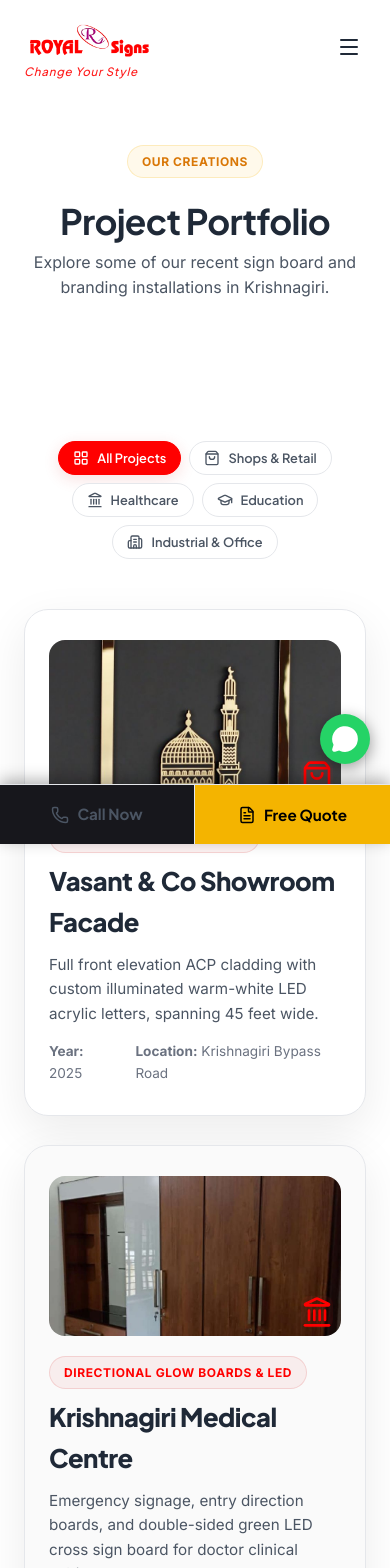
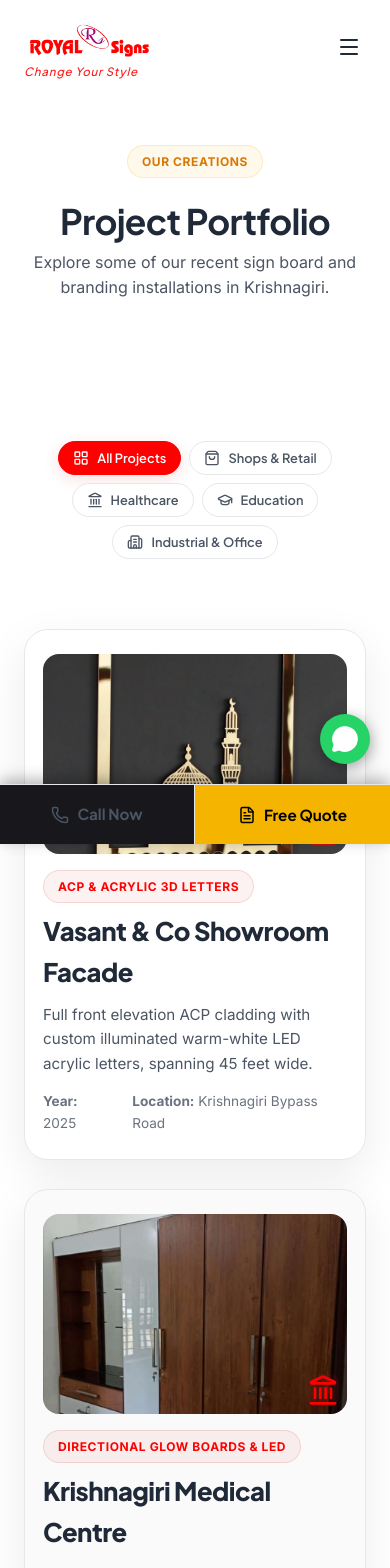
Before and after one commit to risewithmediaofficial-collab/Royalsigns, a React (Vite) app: page /portfolio in a window 390 px wide. Shown: the top 1568 px of the page. Built offline with nearby package versions, Linux system fonts and the light colour scheme.

Commit message:
fix: footer overlap, update contact details (phones/email/3 addresses) from business card

```diff
--- a/index.html
+++ b/index.html
@@ -117,7 +117,7 @@
         "latitude": 12.5186,
         "longitude": 78.2137
       },
-      "telephone": "+91-XXXXXXXXXX",
+      "telephone": "+91-9791378755",
       "priceRange": "₹₹",
       "openingHoursSpecification": [
         {
--- a/src/components/Footer.css
+++ b/src/components/Footer.css
@@ -3,6 +3,8 @@
   color: #ffffff;
   padding: 80px 0 0;
   border-top: none;
+  position: relative;
+  z-index: 10; /* always above scroll stack cards */
 }
 
 .footer-grid {
--- a/src/components/ui/ScrollStack.css
+++ b/src/components/ui/ScrollStack.css
@@ -25,6 +25,7 @@
   display: flex;
   flex-direction: column;
   align-items: center;
+  isolation: isolate; /* prevent stack cards bleeding into footer */
 }
 
 /* Color theme cards inside scroll stack */
@@ -90,19 +91,28 @@
 /* Mobile responsive media queries for ScrollStack cards */
 @media (max-width: 768px) {
   .scroll-stack-card {
-    padding: 30px 24px;
-    margin-bottom: 60px;
+    padding: 24px 18px;
+    margin-bottom: 40px;
+    /* On mobile, disable the sticky stack — just normal scroll */
+    transform: none !important;
+    position: relative !important;
   }
 
   .stack-card-content {
     flex-direction: column;
     align-items: flex-start;
-    gap: 20px;
+    gap: 16px;
   }
 
   .scroll-stack-image-frame {
     width: 100% !important;
-    height: 160px;
+    height: 200px;
+  }
+
+  /* Ensure card content is never clipped on mobile */
+  .scroll-stack-inner {
+    padding-top: 20px !important;
+    padding-bottom: 60px !important;
   }
 }
 
--- a/src/components/ui/ScrollStack.jsx
+++ b/src/components/ui/ScrollStack.jsx
@@ -384,7 +384,7 @@
 
   return (
     <div className={containerClassName} ref={scrollerRef} style={containerStyles}>
-      <div className="scroll-stack-inner pt-[10vh] px-4 pb-[30rem] min-h-screen">
+      <div className="scroll-stack-inner pt-[10vh] px-4 pb-[8rem] min-h-screen">
         {children}
         <div className="scroll-stack-end w-full h-px" />
       </div>
--- a/src/pages/Home.jsx
+++ b/src/pages/Home.jsx
@@ -613,21 +613,33 @@
 
           <div className="contact-white-grid">
             <div className="contact-details-side">
-              <h3>Workshop Office</h3>
-              <p className="office-sub">Stop by or contact our team for assistance.</p>
+              <h3>Our Locations</h3>
+              <p className="office-sub">Visit us or reach out — we're happy to help.</p>
 
               <ul className="details-list-bullets">
                 <li>
-                  <MapPin size={20} className="icon-red" />
-                  <span>Naveen Arcade Building, Service Road, Gandhi Nagar, Krishnagiri, Tamil Nadu 635002</span>
+                  <MapPin size={20} className="icon-red" style={{ marginTop: 2 }} />
+                  <span><strong>Branch:</strong> #3/243, Naveen Arcade, CSB Bank Basement, Salem Highway Service Road, Krishnagiri – 635002</span>
+                </li>
+                <li>
+                  <MapPin size={20} className="icon-red" style={{ marginTop: 2, opacity: 0.8 }} />
+                  <span><strong>Factory:</strong> #31, Thayar Sahib Street, 1st Lane, Ellis Road, Chennai – 600002</span>
+                </li>
+                <li>
+                  <MapPin size={20} className="icon-red" style={{ marginTop: 2, opacity: 0.65 }} />
+                  <span><strong>Reg. Office:</strong> No: 13, 6, Tamilar St, Loganathan Nagar, Padmanabha Nagar, Choolaimedu, Chennai – 600094</span>
                 </li>
                 <li>
                   <Phone size={18} className="icon-red" />
-                  <a href="tel:+919876543210">+91 98765 43210</a>
+                  <span>
+                    <a href="tel:+919791378755">+91 97913 78755</a>
+                    {' / '}
+                    <a href="tel:+917845008323">+91 78450 08323</a>
+                  </span>
                 </li>
                 <li>
                   <Mail size={18} className="icon-red" />
-                  <a href="mailto:info@royalsignsnetwork.com">info@royalsignsnetwork.com</a>
+                  <a href="mailto:royalsigns1808@gmail.com">royalsigns1808@gmail.com</a>
                 </li>
                 <li>
                   <Clock size={18} className="icon-red" />
```
